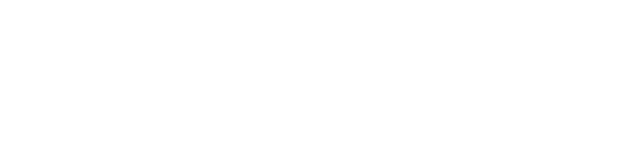
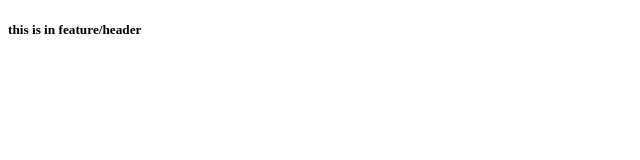
Before and after one commit to nethajimurthy/GIT-BASICS-REPO, a plain HTML site: page index.html in a window 1280 px wide. Shown: the whole page, without its empty margins (0-640 px from the left). Drawn offline with Linux system fonts and the light colour scheme.

Commit message:
made changes in index file

```diff
--- a/index.html
+++ b/index.html
@@ -7,6 +7,6 @@
     <title>Document</title>
 </head>
 <body>
-
+    <h5>this is in feature/header</h5>
 </body>
 </html>
```
